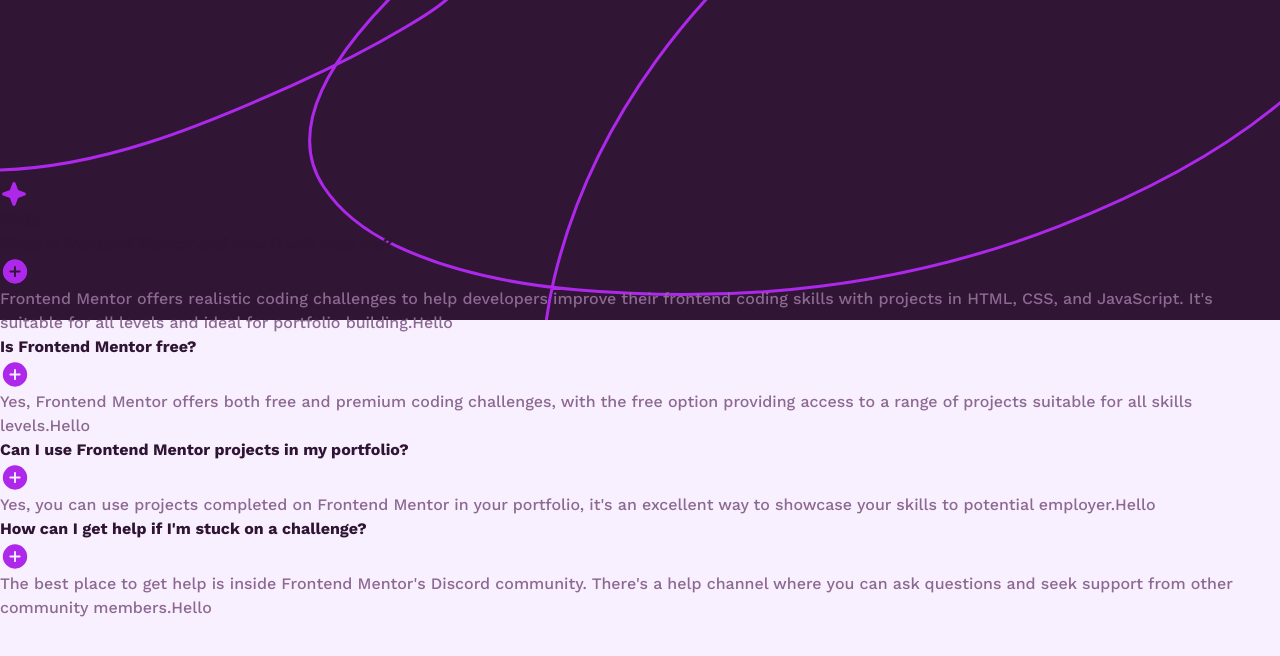
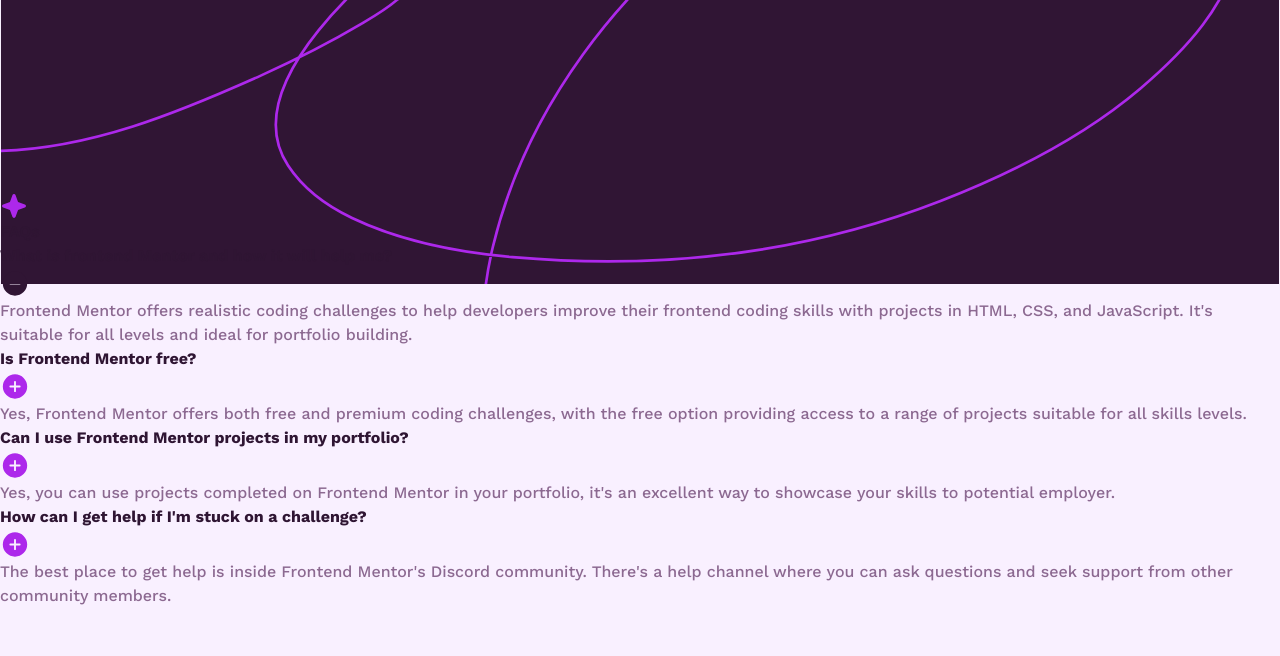
Before and after one commit to aqibzaib/faq-accordion-main-frontend-mentor-challenge, a React (Vite) app: page / in a window 1280 px wide. Shown: the top 656 px of the page. Built offline with nearby package versions, Linux system fonts and the light colour scheme.

Commit message:
minor changes

```diff
--- a/src/App.jsx
+++ b/src/App.jsx
@@ -4,7 +4,7 @@
 import IconStar from "../assets/images/icon-star";
 
 function App() {
-  const [activeIndex, setActiveIndex] = useState(null);
+  const [activeIndex, setActiveIndex] = useState(0);
 
   const toggleCollapse = (index) => {
     setActiveIndex((prevIndex) => (prevIndex === index ? null : index));
@@ -12,7 +12,7 @@
 
   return (
     <>
-      <div className="border border-white rounded-lg min-w-[100%] max-w-[590px] h-fit m-auto px-8 py-4 bg-white shadow-2xl shadow-[hsl(292,16%,49%)]">
+      <div className="border border-white rounded-lg min-w-[100%] max-w-[590px] h-fit m-auto px-8 py-4 bg-white drop-shadow-lg shadow-[hsl(292,16%,49%)]">
         <div>
           <div className="flex items-center justify-start gap-4 pt-4 pb-4">
             <span>
@@ -24,10 +24,10 @@
             return (
               <div key={index}>
                 <button
-                  className={`w-[100%] flex items-center justify-between pt-3 pb-3 cursor-pointer  font-semibold text-wrap ${
+                  className={`w-[100%] flex items-center justify-between pt-5 pb-5 cursor-pointer  font-semibold text-wrap ${
                     activeIndex === index
-                      ? "transition-border duration-300 ease-in-out"
-                      : "border-t-2 border-red-900 transition-border duration-500 ease-in-out"
+                      ? "transition-border duration-300 ease-in-out "
+                      : "border-t-2 border-[#e4e4e4] transition-border duration-500 ease-in-out "
                   }`}
                   onClick={() => toggleCollapse(index)}
                 >
@@ -45,7 +45,7 @@
                       : "duration-300 ease-in-out max-h-0"
                   }`}
                 >
-                  <p className="pb-4 bg-white">{item.answer}Hello</p>
+                  <p className="pb-4 bg-white ">{item.answer}</p>
                 </div>
               </div>
             );
--- a/src/index.css
+++ b/src/index.css
@@ -6,11 +6,13 @@
   background-color: hsl(275, 100%, 97%);
   background-image: url("../assets/images/background-pattern-desktop.svg");
   background-repeat: no-repeat;
-  background-size: "100%";
+  background-size: contain;
   font-family: "Work Sans";
   min-height: 100vh;
-  display: grid;
-  place-content: center;
+  display: flex;
+  align-items: center;
+  justify-content: center;
+  padding: 1rem 0rem;
 }
 h1 {
   font-family: "Work Sans", sans-serif;
```
